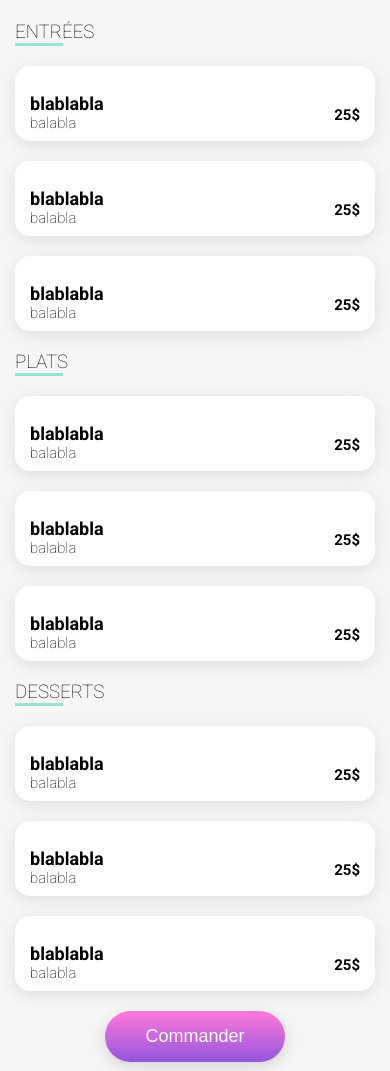
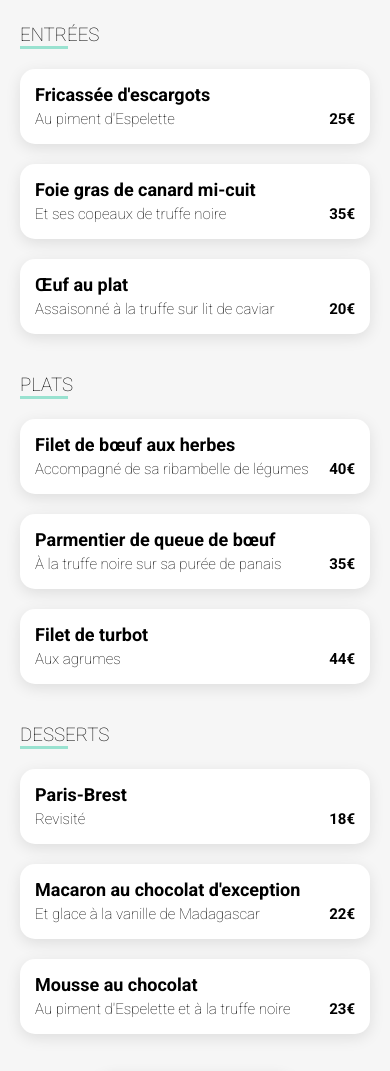
Before and after one commit to julien-mattei/Projet-3, a plain HTML site: page Restaurants/restaurant-2.html in a window 390 px wide. Shown: the part 348-1419 px from the top of the page. Drawn offline with Linux system fonts and the light colour scheme; grey boxes are pictures that could not be loaded; a web font is replaced by a local one.

Commit message:
modification des fichier css dans assets avec certaines animations et des media queries pour desktop

```diff
--- a/Assets/CSS/mixin-variable.css
+++ b/Assets/CSS/mixin-variable.css
@@ -11,7 +11,14 @@
 .main-container {
   width: 100%;
   max-width: 767.98px;
+  min-width: 320px;
   font-family: "Roboto", sans-serif;
+}
+@media (min-width: 768px) {
+  .main-container {
+    width: 100%;
+    max-width: 2560px;
+  }
 }
 
 .footer {
@@ -21,16 +28,41 @@
   flex-direction: column;
   justify-content: center;
 }
+@media (min-width: 768px) {
+  .footer {
+    width: 100%;
+    display: flex;
+    flex-direction: row;
+    justify-content: center;
+    align-items: center;
+    justify-content: end;
+    gap: 50px;
+  }
+}
 .footer__image {
   width: 100px;
   filter: invert(100%);
-  padding-bottom: 20px;
+  padding-bottom: 10px;
+}
+@media (min-width: 768px) {
+  .footer__image {
+    order: 2;
+    padding-right: 100px;
+  }
 }
 .footer__links {
   display: flex;
   flex-direction: column;
   justify-content: center;
   gap: 10px;
+}
+@media (min-width: 768px) {
+  .footer__links {
+    display: flex;
+    flex-direction: row;
+    justify-content: center;
+    align-items: center;
+  }
 }
 .footer a {
   text-decoration: none;
--- a/Assets/CSS/style-index.css
+++ b/Assets/CSS/style-index.css
@@ -11,7 +11,14 @@
 .main-container {
   width: 100%;
   max-width: 767.98px;
+  min-width: 320px;
   font-family: "Roboto", sans-serif;
+}
+@media (max-width: 1440px) {
+  .main-container {
+    width: 100%;
+    max-width: 1440px;
+  }
 }
 
 .footer {
@@ -21,16 +28,42 @@
   flex-direction: column;
   justify-content: center;
 }
+@media (max-width: 1440px) {
+  .footer {
+    width: 100%;
+    display: flex;
+    flex-direction: row;
+    justify-content: center;
+    align-items: center;
+    justify-content: flex-end;
+    gap: 100px;
+  }
+}
 .footer__image {
   width: 100px;
   filter: invert(100%);
   padding-bottom: 20px;
+}
+@media (max-width: 1440px) {
+  .footer__image {
+    order: 5;
+    padding-right: 70px;
+    padding-bottom: 0;
+  }
 }
 .footer__links {
   display: flex;
   flex-direction: column;
   justify-content: center;
   gap: 10px;
+}
+@media (max-width: 1440px) {
+  .footer__links {
+    display: flex;
+    flex-direction: row;
+    justify-content: center;
+    align-items: center;
+  }
 }
 .footer a {
   text-decoration: none;
@@ -53,6 +86,7 @@
 }
 .header__logo {
   display: flex;
+  flex-direction: row;
   justify-content: center;
   align-items: center;
   gap: 30px;
@@ -63,6 +97,7 @@
 }
 .header__location {
   display: flex;
+  flex-direction: row;
   justify-content: center;
   align-items: center;
   gap: 8px;
@@ -106,6 +141,7 @@
 }
 .fonctionnement__pannel {
   display: flex;
+  flex-direction: row;
   justify-content: center;
   align-items: center;
   width: 96%;
@@ -153,6 +189,8 @@
   background: #99e2d0;
   color: #008756;
   width: 90px;
+}
+.restaurants__card > .new {
   position: absolute;
   top: 20px;
   left: 600px;
@@ -183,6 +221,7 @@
 }
 .restaurants__card-content {
   display: flex;
+  flex-direction: row;
   justify-content: center;
   align-items: center;
   justify-content: space-between;
--- a/Assets/CSS/style-restaurant.css
+++ b/Assets/CSS/style-restaurant.css
@@ -11,7 +11,14 @@
 .main-container {
   width: 100%;
   max-width: 767.98px;
+  min-width: 320px;
   font-family: "Roboto", sans-serif;
+}
+@media (min-width: 768px) {
+  .main-container {
+    width: 100%;
+    max-width: 2560px;
+  }
 }
 
 .footer {
@@ -21,16 +28,41 @@
   flex-direction: column;
   justify-content: center;
 }
+@media (min-width: 768px) {
+  .footer {
+    width: 100%;
+    display: flex;
+    flex-direction: row;
+    justify-content: center;
+    align-items: center;
+    justify-content: end;
+    gap: 50px;
+  }
+}
 .footer__image {
   width: 100px;
   filter: invert(100%);
-  padding-bottom: 20px;
+  padding-bottom: 10px;
+}
+@media (min-width: 768px) {
+  .footer__image {
+    order: 2;
+    padding-right: 100px;
+  }
 }
 .footer__links {
   display: flex;
   flex-direction: column;
   justify-content: center;
   gap: 10px;
+}
+@media (min-width: 768px) {
+  .footer__links {
+    display: flex;
+    flex-direction: row;
+    justify-content: center;
+    align-items: center;
+  }
 }
 .footer a {
   text-decoration: none;
@@ -47,6 +79,7 @@
 
 .header {
   display: flex;
+  flex-direction: row;
   justify-content: center;
   align-items: center;
   gap: 30px;
@@ -61,35 +94,79 @@
   left: 20px;
 }
 
+.picture {
+  height: 200px;
+  width: 100%;
+}
 .picture__image {
   width: 100%;
+  height: 250px;
   object-fit: cover;
+}
+@media (min-width: 768px) {
+  .picture__image {
+    height: 500px;
+  }
+}
+@media (min-width: 768px) {
+  .picture {
+    height: 450px;
+  }
 }
 
 main {
-  position: relative;
-  top: -100px;
+  display: flex;
+  flex-direction: column;
+  justify-content: center;
+}
+@media (min-width: 768px) {
+  main {
+    align-items: center;
+  }
 }
 
 .restaurant {
   background: #f6f6f6;
   border-radius: 50px 50px 0 0;
-  padding: 30px 15px;
+  padding: 30px 20px;
   display: flex;
   flex-direction: column;
   justify-content: center;
-  gap: 20px;
+  gap: 40px;
+}
+@media (min-width: 768px) {
+  .restaurant {
+    width: 75%;
+  }
 }
 .restaurant .informations {
   display: flex;
+  flex-direction: row;
   justify-content: center;
   align-items: center;
   justify-content: space-between;
   font-family: "Shrikhand", cursive;
 }
+@media (min-width: 768px) {
+  .restaurant .informations {
+    justify-content: center;
+    gap: 50px;
+  }
+}
 .restaurant .informations__title {
   font-size: 28px;
   margin: 0;
+}
+.restaurant__cards {
+  display: flex;
+  flex-direction: column;
+  justify-content: center;
+  gap: 40px;
+}
+@media (min-width: 768px) {
+  .restaurant__cards {
+    padding: 0 150px;
+  }
 }
 .restaurant .cards__entrees {
   display: flex;
@@ -110,8 +187,7 @@
   gap: 20px;
 }
 .restaurant .cards__info-title {
-  margin-top: 20px;
-  margin-bottom: 0;
+  margin: 0;
   font-weight: lighter;
 }
 .restaurant .cards__info-line {
@@ -129,27 +205,38 @@
 }
 .restaurant .cards .card .content {
   display: flex;
+  flex-direction: column;
   justify-content: center;
-  align-items: center;
   justify-content: space-between;
   transition: all 0.5s linear 0s;
-  padding: 10px 15px;
-  gap: 8px;
+  padding: 15px 15px;
+}
+.restaurant .cards .card .content__text, .restaurant .cards .card .content .text {
+  transition: all 0.5s linear 0s;
 }
 .restaurant .cards .card .content__text__title, .restaurant .cards .card .content .text__title {
-  margin-top: 10px;
-  margin-bottom: 0;
+  margin: 0;
   font-size: 18px;
 }
 .restaurant .cards .card .content__text__txt, .restaurant .cards .card .content .text__txt {
   font-weight: lighter;
   font-size: 15px;
   margin: 0;
+  padding-top: 5px;
+}
+.restaurant .cards .card .content .price {
+  display: flex;
+  flex-direction: row;
+  justify-content: center;
+  align-items: center;
+  justify-content: space-between;
+  transition: all 0.5s linear 0s;
 }
 .restaurant .cards .card .content .price__text {
   font-weight: bold;
   font-size: 15px;
-  padding-top: 15px;
+  padding-top: 5px;
+  margin: 0;
 }
 .restaurant .cards .card__square {
   transition: all 0.5s linear 0s;
@@ -169,14 +256,20 @@
   opacity: 0;
 }
 .restaurant .cards .card:hover .card__square {
-  width: 10%;
+  width: 60px;
   text-align: center;
 }
 .restaurant .cards .card:hover .check {
   opacity: 1;
 }
 .restaurant .cards .card:hover .card__content {
-  margin-right: 10%;
+  margin-right: 60px;
+  white-space: nowrap;
+}
+.restaurant .cards .card:hover .card__content .price .txt {
+  text-overflow: ellipsis;
+  overflow: hidden;
+  width: 290px;
 }
 .restaurant__button {
   display: flex;
@@ -191,5 +284,10 @@
   font-size: 18px;
   background: linear-gradient(#FF79DA, #9356DC);
   box-shadow: 0 4px 15px 0 rgba(0, 0, 0, 0.15);
-  width: 50%;
+  width: 60%;
 }
+@media (min-width: 768px) {
+  .restaurant__button-btn {
+    width: 25%;
+  }
+}
--- a/Restaurants/restaurant-2.html
+++ b/Restaurants/restaurant-2.html
@@ -20,7 +20,7 @@
             <img src="../Assets/images/logo/ohmyfood.png" alt="" class="header__logo">
         </header>
         <div class="picture">
-            <img src="../Assets/images/restaurants/stil-u2Lp8tXIcjw-unsplash.jpg" alt="" class="picture__image">
+            <img src="../Assets/images/restaurants/stil-u2Lp8tXIcjw-unsplash.jpg" alt="" class="picture__image" id="image2">
         </div>
         <main>
             <div class="restaurant">
@@ -37,11 +37,11 @@
                         <article class="cards__card card">
                             <div class="card__content content">
                                 <div class="content__text text">
-                                    <h4 class="text__title">blablabla</h4>
-                                    <p class="text__txt">balabla</p>
+                                    <h4 class="text__title">Fricassée d'escargots</h4>
                                 </div>
                                 <div class="content__price price">
-                                    <p class="price__text">25$</p>
+                                    <p class="text__txt">Au piment d'Espelette </p>
+                                    <p class="price__text">25€</p>
                                 </div>
                             </div>
                             <div class="card__square">
@@ -51,11 +51,11 @@
                         <article class="cards__card card">
                             <div class="card__content content">
                                 <div class="content__text text">
-                                    <h4 class="text__title">blablabla</h4>
-                                    <p class="text__txt">balabla</p>
+                                    <h4 class="text__title">Foie gras de canard mi-cuit</h4>
                                 </div>
                                 <div class="content__price price">
-                                    <p class="price__text">25$</p>
+                                    <p class="text__txt">Et ses copeaux de truffe noire</p>
+                                    <p class="price__text">35€</p>
                                 </div>
                             </div>
                             <div class="card__square">
@@ -65,11 +65,11 @@
                         <article class="cards__card card">
                             <div class="card__content content">
                                 <div class="content__text text">
-                                    <h4 class="text__title">blablabla</h4>
-                                    <p class="text__txt">balabla</p>
+                                    <h4 class="text__title">Œuf au plat</h4>
                                 </div>
                                 <div class="content__price price">
-                                    <p class="price__text">25$</p>
+                                    <p class="text__txt txt">Assaisonné à la truffe sur lit de caviar</p>
+                                    <p class="price__text">20€</p>
                                 </div>
                             </div>
                             <div class="card__square">
@@ -85,11 +85,11 @@
                         <article class="cards__card card">
                             <div class="card__content content">
                                 <div class="content__text text">
-                                    <h4 class="text__title">blablabla</h4>
-                                    <p class="text__txt">balabla</p>
+                                    <h4 class="text__title">Filet de bœuf aux herbes</h4>
                                 </div>
                                 <div class="content__price price">
-                                    <p class="price__text">25$</p>
+                                    <p class="text__txt txt">Accompagné de sa ribambelle de légumes</p>
+                                    <p class="price__text">40€</p>
                                 </div>
                             </div>
                             <div class="card__square">
@@ -99,11 +99,11 @@
                         <article class="cards__card card">
                             <div class="card__content content">
                                 <div class="content__text text">
-                                    <h4 class="text__title">blablabla</h4>
-                                    <p class="text__txt">balabla</p>
+                                    <h4 class="text__title">Parmentier de queue de bœuf</h4>
                                 </div>
                                 <div class="content__price price">
-                                    <p class="price__text">25$</p>
+                                    <p class="text__txt txt">À la truffe noire sur sa purée de panais</p>
+                                    <p class="price__text">35€</p>
                                 </div>
                             </div>
                             <div class="card__square">
@@ -113,11 +113,11 @@
                         <article class="cards__card card">
                             <div class="card__content content">
                                 <div class="content__text text">
-                                    <h4 class="text__title">blablabla</h4>
-                                    <p class="text__txt">balabla</p>
+                                    <h4 class="text__title">Filet de turbot</h4>
                                 </div>
                                 <div class="content__price price">
-                                    <p class="price__text">25$</p>
+                                    <p class="text__txt txt">Aux agrumes</p>
+                                    <p class="price__text">44€</p>
                                 </div>
                             </div>
                             <div class="card__square">
@@ -133,11 +133,11 @@
                         <article class="cards__card card">
                             <div class="card__content content">
                                 <div class="content__text text">
-                                    <h4 class="text__title">blablabla</h4>
-                                    <p class="text__txt">balabla</p>
+                                    <h4 class="text__title">Paris-Brest</h4>
                                 </div>
                                 <div class="content__price price">
-                                    <p class="price__text">25$</p>
+                                    <p class="text__txt txt">Revisité</p>
+                                    <p class="price__text">18€</p>
                                 </div>
                             </div>
                             <div class="card__square">
@@ -147,11 +147,12 @@
                         <article class="cards__card card">
                             <div class="card__content content">
                                 <div class="content__text text">
-                                    <h4 class="text__title">blablabla</h4>
-                                    <p class="text__txt">balabla</p>
+                                    <h4 class="text__title">Macaron au chocolat d'exception </h4>
+
                                 </div>
                                 <div class="content__price price">
-                                    <p class="price__text">25$</p>
+                                    <p class="text__txt txt">Et glace à la vanille de Madagascar</p>
+                                    <p class="price__text">22€</p>
                                 </div>
                             </div>
                             <div class="card__square">
@@ -161,11 +162,11 @@
                         <article class="cards__card card">
                             <div class="card__content content">
                                 <div class="content__text text">
-                                    <h4 class="text__title">blablabla</h4>
-                                    <p class="text__txt">balabla</p>
+                                    <h4 class="text__title">Mousse au chocolat </h4>
                                 </div>
                                 <div class="content__price price">
-                                    <p class="price__text">25$</p>
+                                    <p class="text__txt txt">Au piment d'Espelette et à la truffe noire</p>
+                                    <p class="price__text">23€</p>
                                 </div>
                             </div>
                             <div class="card__square">
```
Also changed, not shown: Restaurants/restaurant-1.html (+10 -9 lines), Restaurants/restaurant-3.html (+28 -27 lines), Restaurants/restaurant-4.html (+28 -27 lines).
